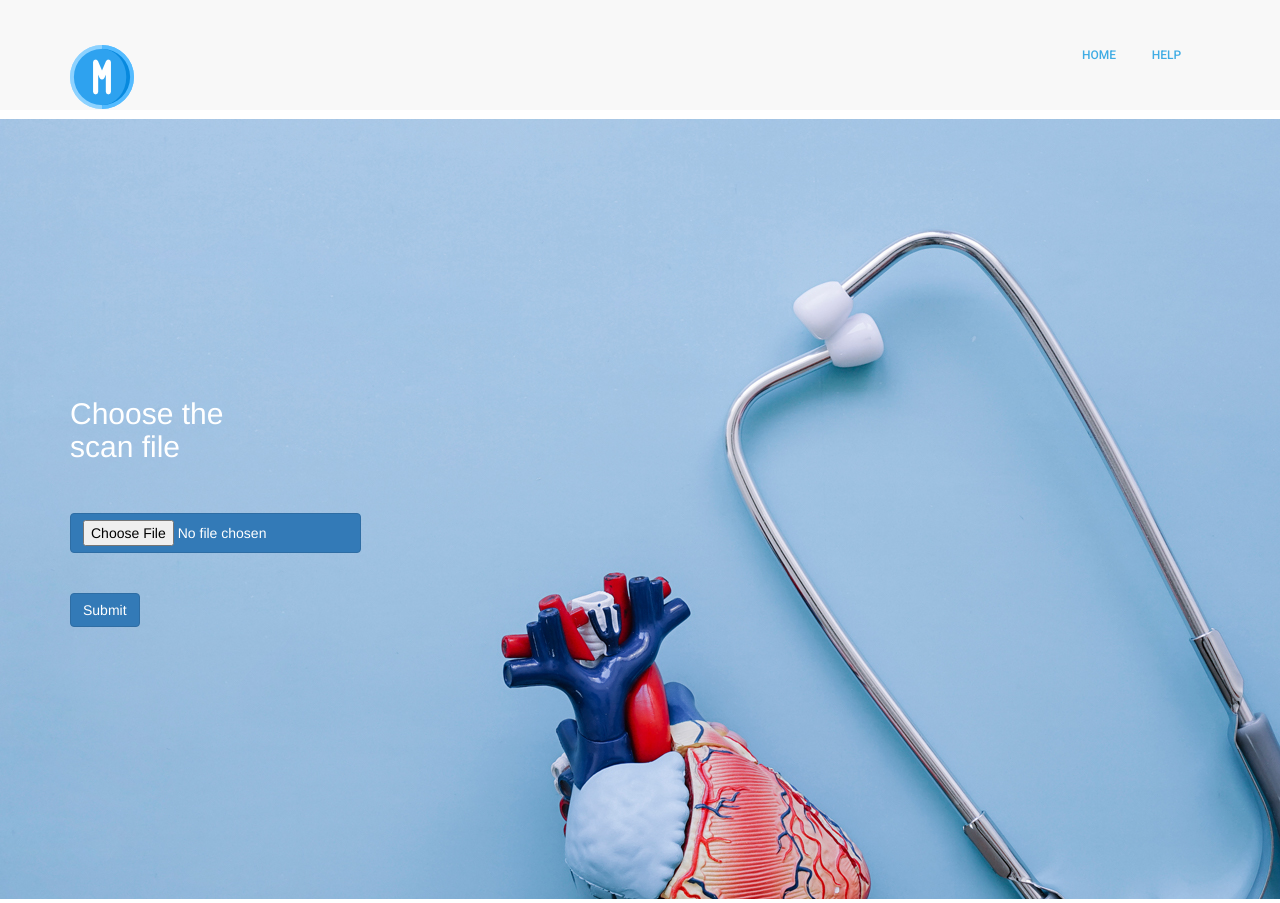
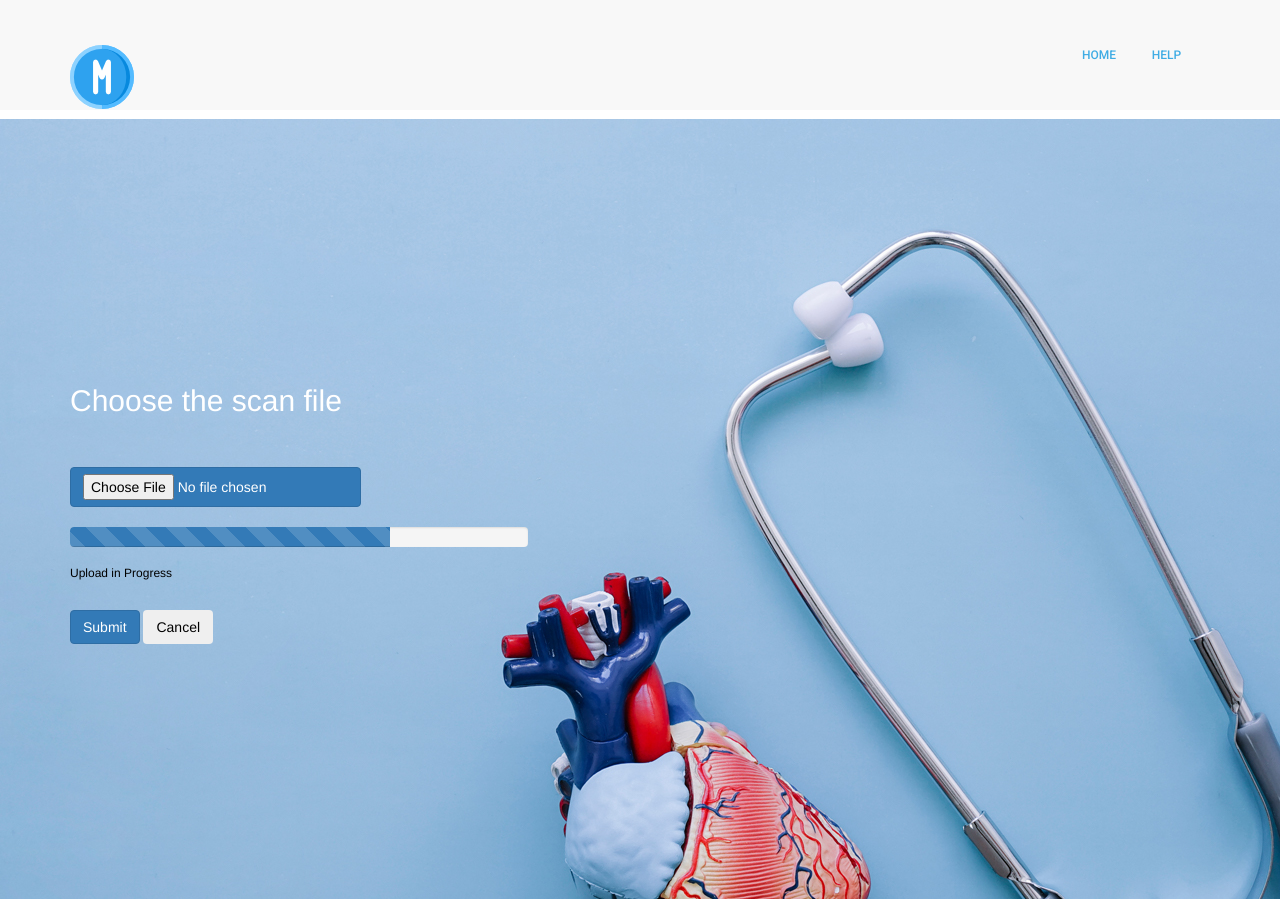
Before and after one commit to Abdurrehman-97/madripweb, a Django app: page /RetinaUpload/ in a window 1280 px wide. Shown: the part 41-944 px from the top of the page. Run offline with Django 3.2, Linux system fonts and the light colour scheme; some libraries are stand-ins or nearby versions.

Commit message:
added progress bar layout

```diff
--- a/madripweb/static/js/Upload/RetinaUpload.js
+++ b/madripweb/static/js/Upload/RetinaUpload.js
@@ -1,157 +1,172 @@
 // File Upload
+console.log('This is retina upload\n');
+// const fupload_progress = document.getElementById("fupload-progress")
+// const fupload_text = document.getElementById("fupload-text")
+// const disable_btn = document.getElementById("disable-btn")
+// const submit_btn = document.getElementById("submit-btn")
+const cancel_btn = document.getElementById("cancelBtn");
+if (cancel_btn != null) {
+  console.log("button initialized")
+}
+
+
+// cancel_btn.addEventListener("click" ,function(event) {
+//   console.log("button pressed");
+// });
+
 //
-function ekUpload(){
-  function Init() {
+// function ekUpload(){
+//   function Init() {
 
-    console.log("Upload Initialised");
+//     console.log("Upload Initialised");
 
-    var fileSelect    = document.getElementById('file-upload'),
-        fileDrag      = document.getElementById('file-drag'),
-        submitButton  = document.getElementById('submit-button');
+//     var fileSelect    = document.getElementById('file-upload'),
+//         fileDrag      = document.getElementById('file-drag'),
+//         submitButton  = document.getElementById('submit-button');
 
-    fileSelect.addEventListener('change', fileSelectHandler, false);
+//     fileSelect.addEventListener('change', fileSelectHandler, false);
 
-    // Is XHR2 available?
-    var xhr = new XMLHttpRequest();
-    if (xhr.upload) {
-      // File Drop
-      fileDrag.addEventListener('dragover', fileDragHover, false);
-      fileDrag.addEventListener('dragleave', fileDragHover, false);
-      fileDrag.addEventListener('drop', fileSelectHandler, false);
-    }
-  }
+//     // Is XHR2 available?
+//     var xhr = new XMLHttpRequest();
+//     if (xhr.upload) {
+//       // File Drop
+//       fileDrag.addEventListener('dragover', fileDragHover, false);
+//       fileDrag.addEventListener('dragleave', fileDragHover, false);
+//       fileDrag.addEventListener('drop', fileSelectHandler, false);
+//     }
+//   }
 
-  function fileDragHover(e) {
-    var fileDrag = document.getElementById('file-drag');
+//   function fileDragHover(e) {
+//     var fileDrag = document.getElementById('file-drag');
 
-    e.stopPropagation();
-    e.preventDefault();
+//     e.stopPropagation();
+//     e.preventDefault();
 
-    fileDrag.className = (e.type === 'dragover' ? 'hover' : 'modal-body file-upload');
-  }
+//     fileDrag.className = (e.type === 'dragover' ? 'hover' : 'modal-body file-upload');
+//   }
 
-  function fileSelectHandler(e) {
-    // Fetch FileList object
-    var files = e.target.files || e.dataTransfer.files;
+//   function fileSelectHandler(e) {
+//     // Fetch FileList object
+//     var files = e.target.files || e.dataTransfer.files;
 
-    // Cancel event and hover styling
-    fileDragHover(e);
+//     // Cancel event and hover styling
+//     fileDragHover(e);
 
-    // Process all File objects
-    for (var i = 0, f; f = files[i]; i++) {
-      parseFile(f);
-      uploadFile(f);
-    }
-  }
+//     // Process all File objects
+//     for (var i = 0, f; f = files[i]; i++) {
+//       parseFile(f);
+//       uploadFile(f);
+//     }
+//   }
 
-  // Output
-  function output(msg) {
-    // Response
-    var m = document.getElementById('messages');
-    m.innerHTML = msg;
-  }
+//   // Output
+//   function output(msg) {
+//     // Response
+//     var m = document.getElementById('messages');
+//     m.innerHTML = msg;
+//   }
 
-  function parseFile(file) {
+//   function parseFile(file) {
 
-    console.log(file.name);
-    output(
-      '<strong>' + encodeURI(file.name) + '</strong>'
-    );
+//     console.log(file.name);
+//     output(
+//       '<strong>' + encodeURI(file.name) + '</strong>'
+//     );
 
-    // var fileType = file.type;
-    // console.log(fileType);
-    var imageName = file.name;
+//     // var fileType = file.type;
+//     // console.log(fileType);
+//     var imageName = file.name;
 
-    function getFname(){
-      document.getElementById("name").innerHTML = imageName;
-    }
+//     function getFname(){
+//       document.getElementById("name").innerHTML = imageName;
+//     }
 
-    var isGood = (/\.(?=gif|jpg|png|jpeg)/gi).test(imageName);
-    if (isGood) {
-      document.getElementById('start').classList.add("hidden");
-      document.getElementById('response').classList.remove("hidden");
-      document.getElementById('notimage').classList.add("hidden");
-      // Thumbnail Preview of file_name
-      document.getElementById('file-image').classList.remove("hidden");
-      document.getElementById('file-image').src = URL.createObjectURL(file);
-      document.getElementById("name").innerHTML = imageName;
-    }
-    else {
-      document.getElementById('file-image').classList.add("hidden");
-      document.getElementById('notimage').classList.remove("hidden");
-      document.getElementById('start').classList.remove("hidden");
-      document.getElementById('response').classList.add("hidden");
-      document.getElementById("file-upload-form").reset();
-    }
-  }
+//     var isGood = (/\.(?=gif|jpg|png|jpeg)/gi).test(imageName);
+//     if (isGood) {
+//       document.getElementById('start').classList.add("hidden");
+//       document.getElementById('response').classList.remove("hidden");
+//       document.getElementById('notimage').classList.add("hidden");
+//       // Thumbnail Preview of file_name
+//       document.getElementById('file-image').classList.remove("hidden");
+//       document.getElementById('file-image').src = URL.createObjectURL(file);
+//       document.getElementById("name").innerHTML = imageName;
+//     }
+//     else {
+//       document.getElementById('file-image').classList.add("hidden");
+//       document.getElementById('notimage').classList.remove("hidden");
+//       document.getElementById('start').classList.remove("hidden");
+//       document.getElementById('response').classList.add("hidden");
+//       document.getElementById("file-upload-form").reset();
+//     }
+//   }
 
-  function setProgressMaxValue(e) {
-    var pBar = document.getElementById('file-progress');
+//   function setProgressMaxValue(e) {
+//     var pBar = document.getElementById('file-progress');
 
-    if (e.lengthComputable) {
-      pBar.max = e.total;
-    }
-  }
+//     if (e.lengthComputable) {
+//       pBar.max = e.total;
+//     }
+//   }
 
-  function updateFileProgress() {
-    var pBar = document.getElementById('file-progress');
-    var width = 10;
-    var id = setInterval(frame, 10);
+//   function updateFileProgress() {
+//     var pBar = document.getElementById('file-progress');
+//     var width = 10;
+//     var id = setInterval(frame, 10);
 
-    function frame(){
-      if(width >= 100){
-        clearInterval(id);
-        i=0;
-      }else{
-        width++;
-        pBar.style.width = width + "%";
-        pBar.innerHTML = width + "%";
-      }
-    }
+//     function frame(){
+//       if(width >= 100){
+//         clearInterval(id);
+//         i=0;
+//       }else{
+//         width++;
+//         pBar.style.width = width + "%";
+//         pBar.innerHTML = width + "%";
+//       }
+//     }
 
-  }
+//   }
 
-  function uploadFile(file) {
+//   function uploadFile(file) {
 
-    var xhr = new XMLHttpRequest(),
-      fileInput = document.getElementById('class-roster-file'),
-      pBar = document.getElementById('file-progress'),
-      fileSizeLimit = 1024; // In MB
-    if (xhr.upload) {
-      // Check if file is less than x MB
-      if (file.size <= fileSizeLimit * 1024 * 1024) {
-        // Progress bar
-        pBar.style.display = 'inline';
-        xhr.upload.addEventListener('loadstart', setProgressMaxValue(100), true);
-        xhr.upload.addEventListener('progress', updateFileProgress, true);
+//     var xhr = new XMLHttpRequest(),
+//       fileInput = document.getElementById('class-roster-file'),
+//       pBar = document.getElementById('file-progress'),
+//       fileSizeLimit = 1024; // In MB
+//     if (xhr.upload) {
+//       // Check if file is less than x MB
+//       if (file.size <= fileSizeLimit * 1024 * 1024) {
+//         // Progress bar
+//         pBar.style.display = 'inline';
+//         xhr.upload.addEventListener('loadstart', setProgressMaxValue(100), true);
+//         xhr.upload.addEventListener('progress', updateFileProgress, true);
 
-        // File received / failed
-        xhr.onreadystatechange = function(e) {
-          if (xhr.readyState == 4) {
-            // Everything is good!
+//         // File received / failed
+//         xhr.onreadystatechange = function(e) {
+//           if (xhr.readyState == 4) {
+//             // Everything is good!
 
-            // progress.className = (xhr.status == 200 ? "success" : "failure");
-            // document.location.reload(true);
-          }
-        };
+//             // progress.className = (xhr.status == 200 ? "success" : "failure");
+//             // document.location.reload(true);
+//           }
+//         };
 
-        // Start upload
-        xhr.open('POST', document.getElementById('file-upload-form').action, true);
-        xhr.setRequestHeader('X-File-Name', file.name);
-        xhr.setRequestHeader('X-File-Size', file.size);
-        xhr.setRequestHeader('Content-Type', 'multipart/form-data');
-        xhr.send(file);
-      } else {
-        output('Please upload a smaller file (< ' + fileSizeLimit + ' MB).');
-      }
-    }
-  }
+//         // Start upload
+//         xhr.open('POST', document.getElementById('file-upload-form').action, true);
+//         xhr.setRequestHeader('X-File-Name', file.name);
+//         xhr.setRequestHeader('X-File-Size', file.size);
+//         xhr.setRequestHeader('Content-Type', 'multipart/form-data');
+//         xhr.send(file);
+//       } else {
+//         output('Please upload a smaller file (< ' + fileSizeLimit + ' MB).');
+//       }
+//     }
+//   }
 
-  // Check for the various File API support.
-  if (window.File && window.FileList && window.FileReader) {
-    Init();
-  } else {
-    document.getElementById('file-drag').style.display = 'none';
-  }
-}
-ekUpload();
+//   // Check for the various File API support.
+//   if (window.File && window.FileList && window.FileReader) {
+//     Init();
+//   } else {
+//     document.getElementById('file-drag').style.display = 'none';
+//   }
+// }
+// ekUpload();
--- a/madripweb/templates/RetinaScanUpload.html
+++ b/madripweb/templates/RetinaScanUpload.html
@@ -10,7 +10,8 @@
 	<link rel="icon" href="{% static 'img/favicon.png' %} " type="image/png">
 	<title>Upload</title>
 	<!-- Bootstrap CSS -->
-	  <link rel="stylesheet" href="https://maxcdn.bootstrapcdn.com/bootstrap/4.1.1/css/bootstrap.min.css" rel="stylesheet" id="bootstrap-css">
+	<link rel="stylesheet" href="https://maxcdn.bootstrapcdn.com/bootstrap/4.1.1/css/bootstrap.min.css" rel="stylesheet"
+		id="bootstrap-css">
 	<link rel="stylesheet" href="{% static 'css/bootstrap.css ' %}">
 	<link rel="stylesheet" href="{% static 'vendors/linericon/style.css' %}">
 	<link rel="stylesheet" href="{% static 'css/font-awesome.min.css' %}">
@@ -21,7 +22,8 @@
 	<link rel="stylesheet" href="{% static 'vendors/jquery-ui/jquery-ui.css' %}">
 	<script src="https://maxcdn.bootstrapcdn.com/bootstrap/4.1.1/js/bootstrap.min.js"></script>
 	<script src="https://cdnjs.cloudflare.com/ajax/libs/jquery/3.2.1/jquery.min.js"></script>
-    {% comment %} <link rel="stylesheet" href="{% static 'css/Upload/RetinaUpload.css' %}"> {% endcomment %}
+	{% comment %}
+	<link rel="stylesheet" href="{% static 'css/Upload/RetinaUpload.css' %}"> {% endcomment %}
 	<!-- main css -->
 	<link rel="stylesheet" href="{% static 'css/style.css' %}">
 	<link rel="stylesheet" href="{% static 'css/responsive.css' %}">
@@ -29,7 +31,7 @@
 	<link rel="stylesheet" href="https://maxcdn.bootstrapcdn.com/bootstrap/3.4.1/css/bootstrap.min.css">
 	<script src="https://ajax.googleapis.com/ajax/libs/jquery/3.5.1/jquery.min.js"></script>
 	<script src="https://maxcdn.bootstrapcdn.com/bootstrap/3.4.1/js/bootstrap.min.js"></script>
-    {% comment %} <script type="text/javascript" src="{% static 'js/Upload/RetinaUpload.js' %} "></script> {% endcomment %}
+	<script type="text/javascript" src="{% static 'js/Upload/RetinaUpload.js' %} "></script>
 
 </head>
 
@@ -72,7 +74,7 @@
 						<ul class="left_side">
 							<li>
 								<a href="#">
-								<i class="fa fa-facebook-f" ></i>
+									<i class="fa fa-facebook-f"></i>
 								</a>
 							</li>
 							<li>
@@ -131,7 +133,8 @@
 						<a class="navbar-brand logo_h" href="{% url 'Home' %}">
 							<img src="{% static 'img/logo2.png' %}" alt="logo2">
 						</a>
-					<button class="navbar-toggler" type="button" data-toggle="collapse" data-target="#navbarSupportedContent" aria-controls="navbarSupportedContent"
+						<button class="navbar-toggler" type="button" data-toggle="collapse"
+							data-target="#navbarSupportedContent" aria-controls="navbarSupportedContent"
 							aria-expanded="false" aria-label="Toggle navigation">
 							<span class="icon-bar"></span>
 							<span class="icon-bar"></span>
@@ -165,86 +168,31 @@
 			<div class="banner_inner d-flex align-items-center">
 				<div class="container">
 					<div class="banner_content row">
-					<div class="col-lg-2">
-          <h2 style="color: #FFFFFF"> Choose the scan file
+						<div class="col-lg-5">
+							<h2 style="color: #FFFFFF">
+								Choose the scan file
 							</h2>
 							<br><br>
 							<!-- Upload  -->
-            <form id="file-upload-form" action="/ProcessUpload/" class="uploader" method="POST"enctype="multipart/form-data" >
+							<form id="file-upload-form" action="/ProcessUpload/" class="uploader" method="POST"
+								enctype="multipart/form-data">
 								{% csrf_token %}
-              <input id="file-upload" type="file" name="fileUpload" class="btn btn-primary"accept="image/*" required/>
+								<input id="file-upload" type="file" name="fileUpload" class="btn btn-primary"
+									accept="image/*" required />
 								{{data_external}}
-              <label for="file-upload" id="file-drag">
-                  <div id="start">
-                    <br><br>
-                    {% comment %} <input type="submit" value="Submit"> {% endcomment %}
-                    <button id="submit-btn" type="submit" class="btn btn-primary">Submit</button>
-					{% comment %} <progress class="progress-bar-animated" id="file-progress" value="0">
-						<span>0</span>%
-					</progress> {% endcomment %}
-					{% comment %} <div class="circular">
-						<div class="inner">
+								<br>
+								<div id="fuploadProgress" class="progress">
+									<div class="progress-bar progress-bar-striped progress-bar-animated"
+										style="width:70%"></div>
 								</div>
-						<div class="outer">
-						</div>
-						<div id="numb">0%</div>
-						<div class="circle">
-							<div class="dot">
-								<span></span>
-							</div>
-						<div class="bar left">
-							<div class="progress">
-							</div>
-						</div>
-						<div class="bar right">
-							<div class="progress">
-							</div>
-						</div>
-						</div>
-					</div>
-					<script>
-					function move(){
-						const numb = document.getElementById("numb");
-						let counter = 0;
-						setInterval(()=>{
-							if (counter == 100){
-								clearInterval();
-							}else{
-								counter+=1;
-								numb.textContent = counter + "%";
-							}
-						}, 80);
-					}
-					</script> {% endcomment %}
-					{% comment %} <script>
-						var i =0;
-						function move(){
-							if(i == 0){
-								i = 1;
-								var pBar = document.getElementById('file-progress');
-    							var width = 1;
-    							var id = setInterval(frame, 1);
-    							function frame(){
-      								if(width >= 1000){
-        								clearInterval(id);
-        								i=0;
-      								}else{
-        								width + =1;
-        								pBar.style.width = width + "%";
-        								pBar.innerHTML = width + "%";
-      								}
-    							}
-							}
-						}
-					</script> {% endcomment %}
-                  </div>
-                  <div id="response" class="show">
-                    <div id="messages"></div>
-
-                    </div>
-                </label>
+								<h6 id="fuploadText">Upload in Progress</h6>
+								<br>
+								<button id="disableBtn" disabled="disabled" class="btn btn-primary hidden">
+									Submit</button>
+								<button id="submitBtn" type="submit" class="btn btn-primary">Submit</button>
+								<button id="cancelBtn" type="button" class="btn cancel-btn">Cancel</button>
+								<!-- code removed here -->
 							</form>
-
 						</div>
 					</div>
 				</div>
@@ -270,7 +218,8 @@
 								<h4>Defective Area Detection</h4>
 							</a>
 							<p>
-							The effected area of the retina scan can be detected, and system can highlight all the effected areas extracted from the retina scan.
+								The effected area of the retina scan can be detected, and system can highlight all the
+								effected areas extracted from the retina scan.
 							</p>
 						</div>
 					</div>
@@ -281,7 +230,9 @@
 								<h4>Identification of the stage</h4>
 							</a>
 							<p>
-							With the help of MADRIP youy can easily identify the stage of diabetic retinopathy, our system will tell the stage of diabetic retinopathy by scanning the retina scan, once the effected areas are highlighted.
+								With the help of MADRIP youy can easily identify the stage of diabetic retinopathy, our
+								system will tell the stage of diabetic retinopathy by scanning the retina scan, once the
+								effected areas are highlighted.
 							</p>
 						</div>
 					</div>
@@ -292,7 +243,9 @@
 								<h4>MultiDimensional Analysis</h4>
 							</a>
 							<p>
-							You can have a clear insight of the specific retina scan, which includes the trends of the stage of diabetic retinopathy, some facts about the result you get with some attributes associated with it.
+								You can have a clear insight of the specific retina scan, which includes the trends of
+								the stage of diabetic retinopathy, some facts about the result you get with some
+								attributes associated with it.
 							</p>
 						</div>
 					</div>
@@ -303,7 +256,8 @@
 								<h4>Detailed Report</h4>
 							</a>
 							<p>
-							You can have a detailed report of the retina scan which includes all the information regarding to that scan at one place.
+								You can have a detailed report of the retina scan which includes all the information
+								regarding to that scan at one place.
 							</p>
 						</div>
 					</div>
@@ -314,7 +268,7 @@
 
 		<!--================ start footer Area =================-->
 		<footer class="footer-area section_gap">
-				<p class="col-lg-5 col-md-2 footer-text m-0" >
+			<p class="col-lg-5 col-md-2 footer-text m-0">
 				This is a Final Year Project of students of FAST NUCES Islamabad Campus batch 2016....
 				<br><br>
 			</p>
@@ -362,4 +316,5 @@
 
 
 </body>
+
 </html>
```
Lines whose indentation alone changed are shown as unchanged.
